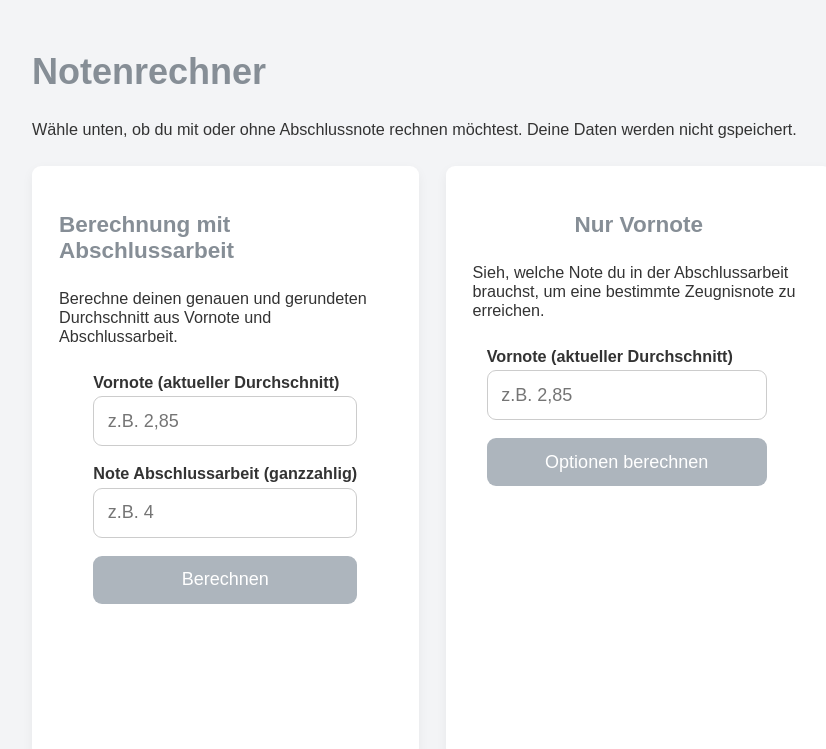
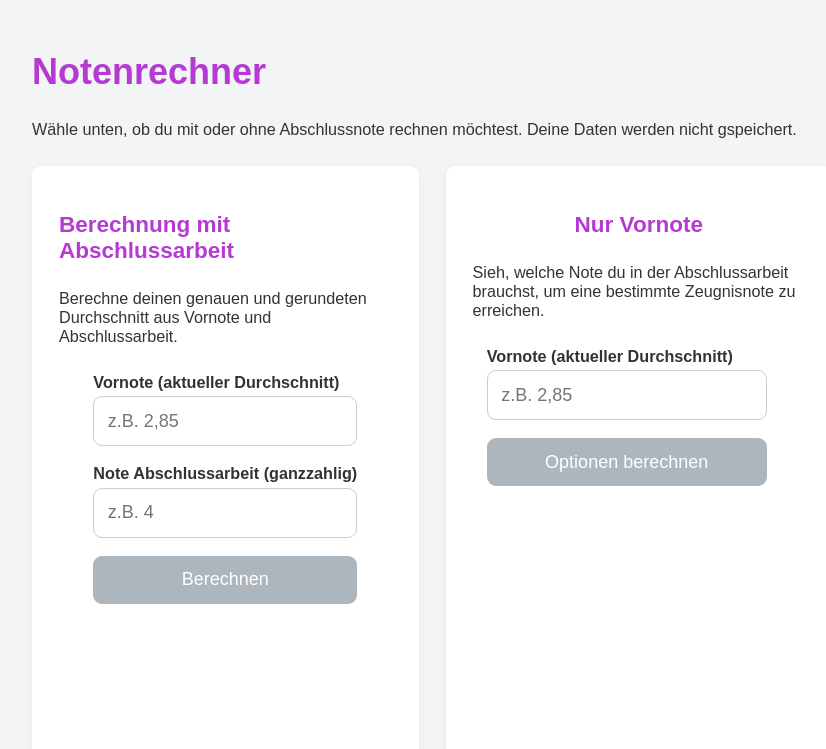
Before and after one commit to chrismuella/Notenrechner, a plain HTML site: page index.html in a window 1280 px wide. Shown: the whole page, without its empty margins (208-1034 px from the left). Drawn offline with Linux system fonts and the light colour scheme.

Commit message:
Update index.html

```diff
--- a/index.html
+++ b/index.html
@@ -7,7 +7,7 @@
   <style>
     :root {
       --max-width: 800px;
-      --primary-color: #868E96;
+      --primary-color: #B53AD1;
       --background-color: #f3f4f6;
       --surface-color: #ffffff;
       --error-color: #dc3545;
```
